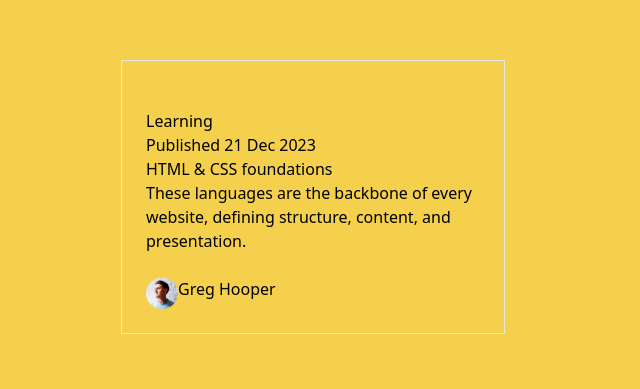
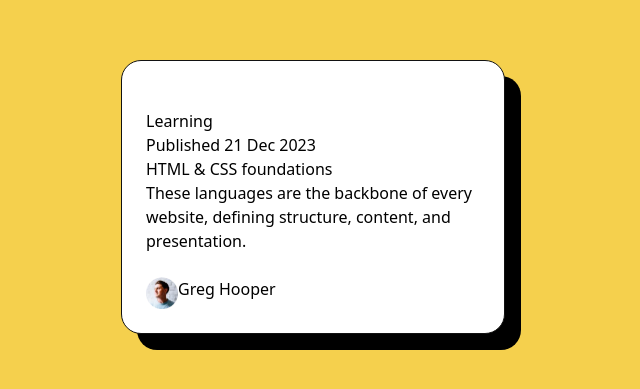
Before and after one commit to raswonders/fem-blog-preview-card, a React (Vite) app: page / in a window 1280 px wide. Shown: the part 203-592 px from the top of the page, without its empty margins (327-967 px from the left). Built offline with nearby package versions, Linux system fonts and the light colour scheme.

Commit message:
chore: Update preview card style

```diff
--- a/src/App.tsx
+++ b/src/App.tsx
@@ -3,7 +3,7 @@ import avatar from "./assets/images/image-avatar.webp";
 function App() {
   return (
     <main className="flex justify-center items-center h-full bg-yellow">
-      <div className="max-w-80 p-6 sm:max-w-96  border flex flex-col items-start gap-6">
+      <div className="max-w-80 p-6 sm:max-w-96 flex flex-col items-start gap-6 border border-black rounded-[20px] bg-pureWhite shadow-customSm sm:shadow-customMd">
         <div></div>
         <div className="flex flex-col">
           <div className="">Learning</div>
--- a/tailwind.config.js
+++ b/tailwind.config.js
@@ -9,6 +9,10 @@ export default {
         yellow: "hsla(47, 89%, 63%, 1)",
         grey: "hsla(0, 0%, 50%, 1)",
       },
+      boxShadow: {
+        customSm: "8px 8px 0px 0px #000;",
+        customMd: "16px 16px 0px 0px #000;",
+      },
     },
   },
   plugins: [],
```
